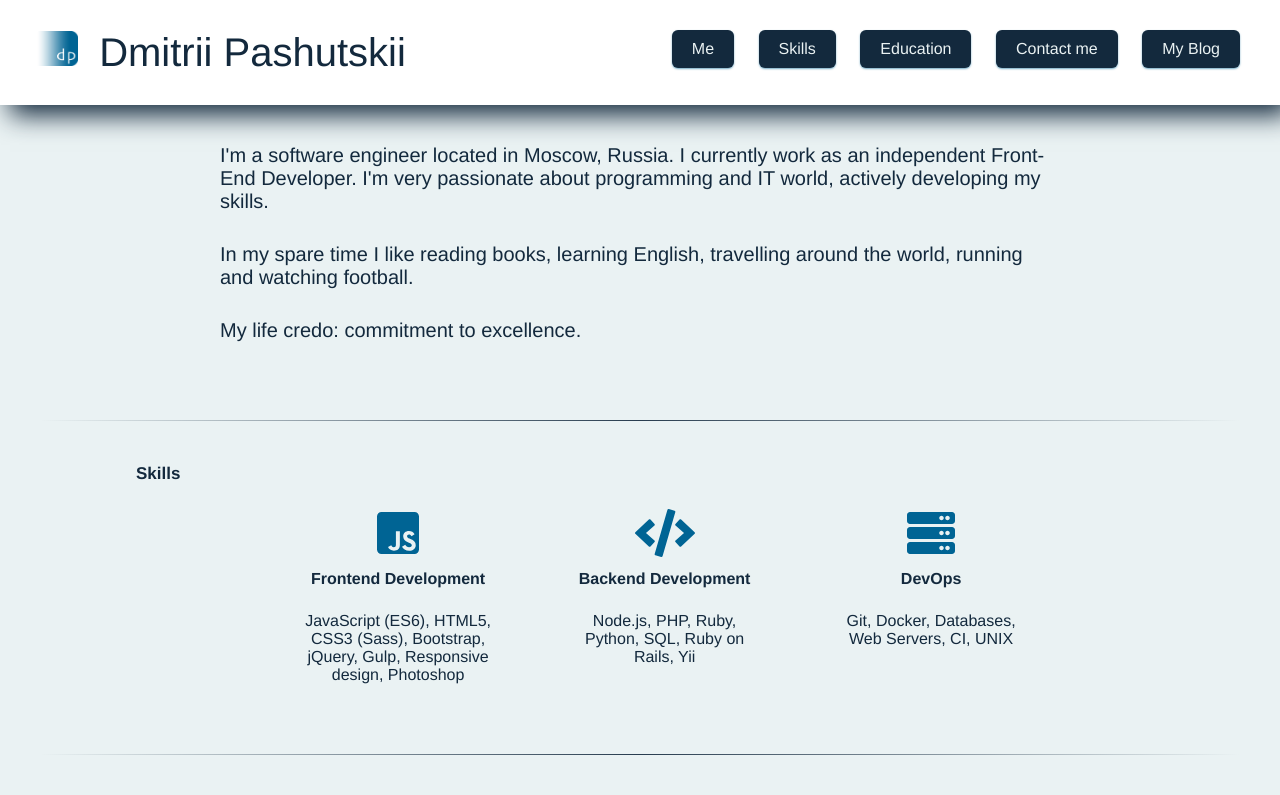
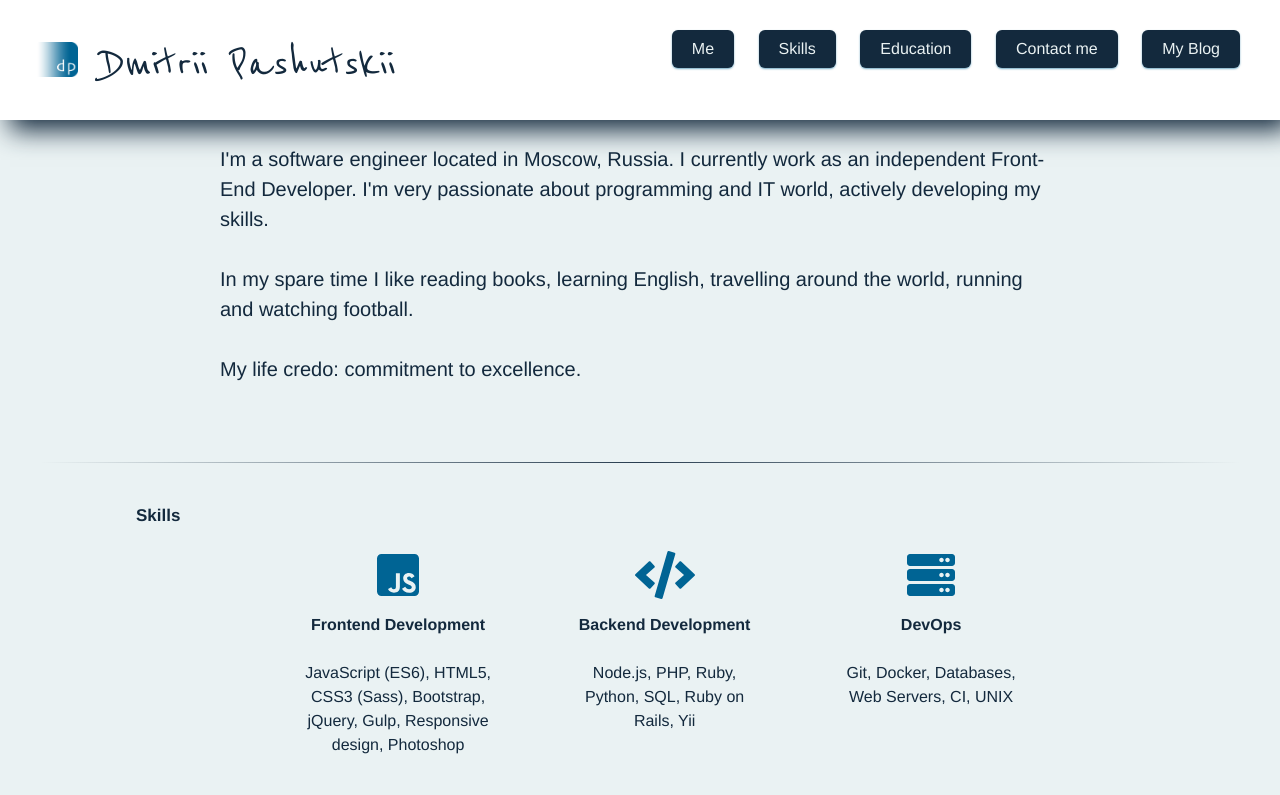
Before and after one commit to guar47/portfolio-page, a website: page index.html in a window 1280 px wide. Shown: the top 795 px of the page. Drawn offline with nearby package versions, Linux system fonts and the light colour scheme.

Commit message:
some improvements

```diff
--- a/css/main.scss
+++ b/css/main.scss
@@ -23,6 +23,7 @@ $menuShadowHider: 0 1px 2px rgba(0, 100, 148, 0.55);
 $menuShadowFull: 0 5px 15px rgba(0, 100, 148, 1);
 $menuShadowAnimation: box-shadow 0.3s ease-in-out;
 $hrGradient: linear-gradient(to right, rgba(0, 0, 0, 0), rgba(19, 41, 61, 0.90), rgba(0, 0, 0, 0));
+
 @mixin hrStyled($width: auto) {
   border: 0;
   height: 1px;
@@ -35,6 +36,10 @@ $hrGradient: linear-gradient(to right, rgba(0, 0, 0, 0), rgba(19, 41, 61, 0.90),
   @media screen and (max-width: $query) {
     @content
   }
+}
+
+%line-height {
+  line-height: 1.5;
 }
 
 body {
@@ -52,6 +57,7 @@ header {
   box-shadow: 10px 10px 25px $bigStoneColor;
   h1 {
     display: inline-block;
+    font-family: 'Reenie Beanie', cursive;
   }
   .short-header {
     display: none;
@@ -66,7 +72,7 @@ header {
   }
   .main-header {
     display: inline-block;
-    font-size: 2.5em;
+    font-size: 3.2em;
     a {
       text-decoration: none;
       color: $bigStoneColor;
@@ -124,6 +130,7 @@ main {
   font-size: 1.25em;
   margin: 0 auto;
   width: 70%;
+  @extend %line-height;
   p {
     margin: 30px 0 0 0;
   }
@@ -148,6 +155,7 @@ main {
   padding: 0 3%;
   vertical-align: top;
   text-align: center;
+  @extend %line-height;
   &:first-of-type {
     padding: 0 3% 0 16%;
   }
@@ -169,6 +177,7 @@ main {
   padding: 0 0 0 16%;
   vertical-align: top;
   margin: 0 0 50px 0;
+  @extend %line-height;
   h1 {
     font-weight: bold;
     padding: 0 0 10px 0;
--- a/index.html
+++ b/index.html
@@ -17,6 +17,7 @@
     <title>dpPortfolio page</title>
     <meta charset="UTF-8">
     <meta name="viewport" content="width=device-width, initial-scale=1.0">
+    <link href="https://fonts.googleapis.com/css?family=Reenie+Beanie" rel="stylesheet">
     <link rel="stylesheet" href="css/main.css">
 </head>
 
```
Also changed, not shown: css/main.css.
